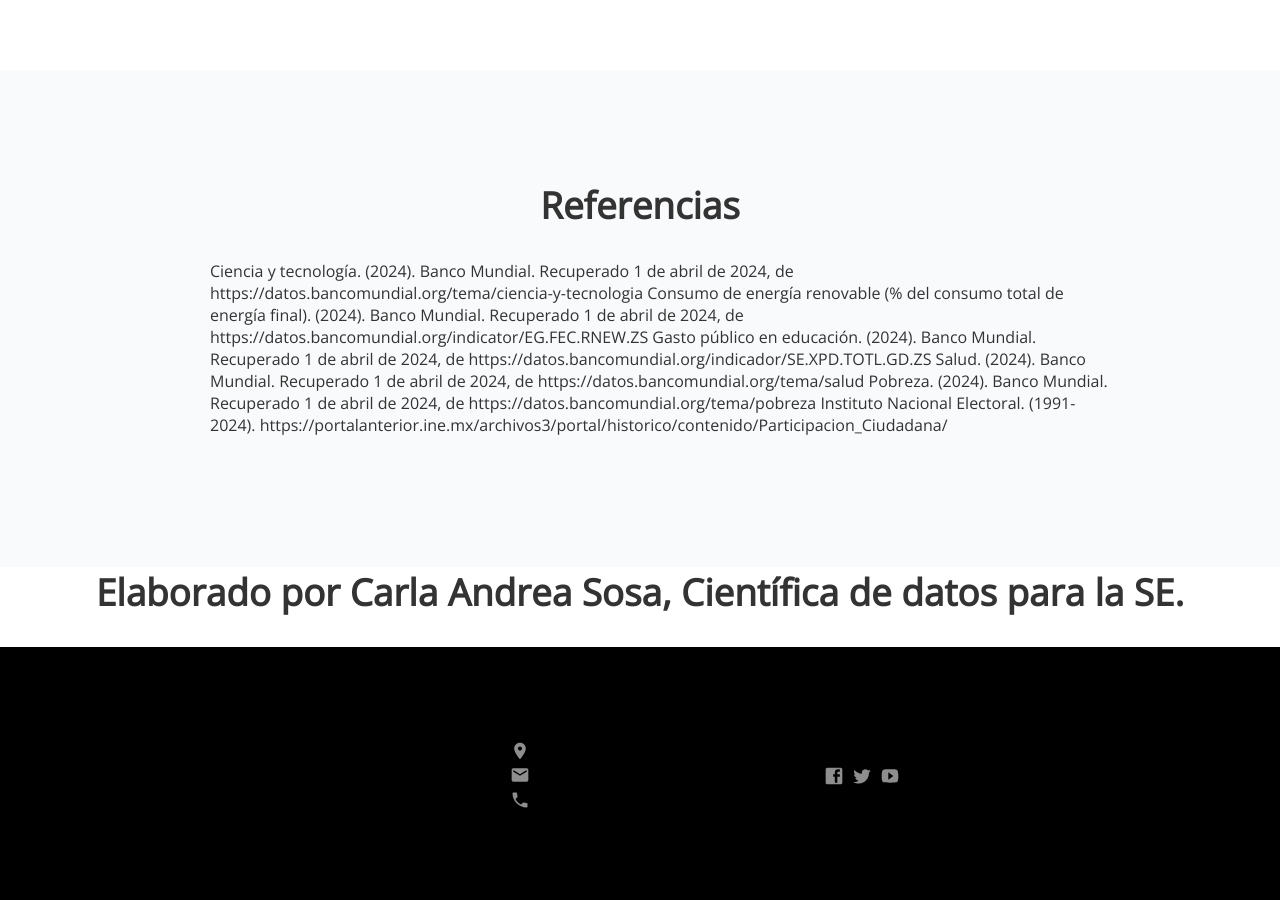
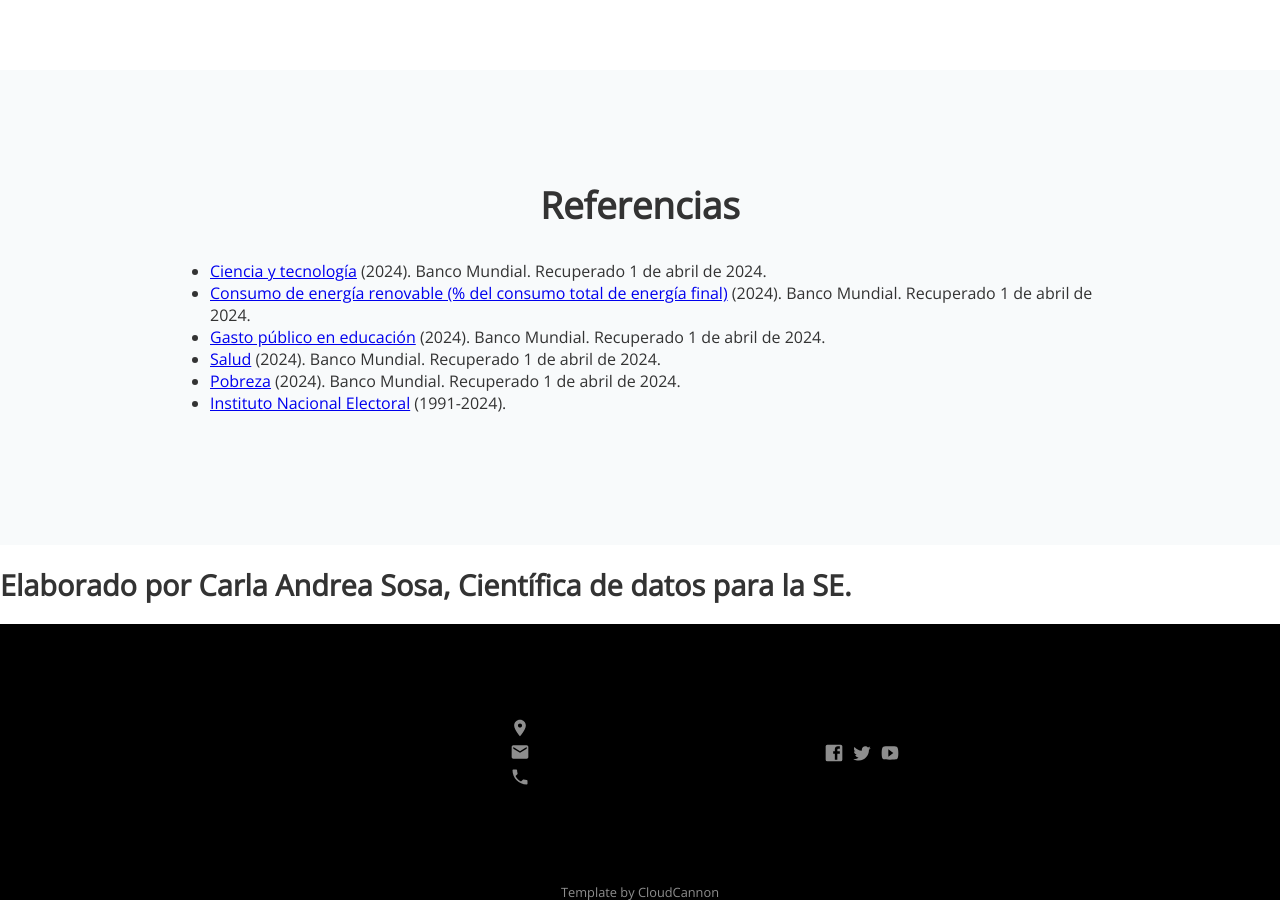
Before and after one commit to carlaAndr/democracia.github.io, a Jekyll site: the page built from index.html, in a window 1280 px wide and 900 px high, scrolled down 5811 px. Built offline with Jekyll 4.4.1, drawn with Linux system fonts in a browser that asks for light colours; nearby versions of some CDN libraries.

Commit message:
Update index.html

```diff
--- a/index.html
+++ b/index.html
@@ -175,31 +175,33 @@
 <div class="darker">
 	<div class="container">
 		<h2 class="editable">Referencias</h2>
+
+
 		<p class="editable" style="text-align: center;">
-		<ul>
-			<ui>
-				Ciencia y tecnología. (2024). Banco Mundial. Recuperado 1 de abril de 2024, de https://datos.bancomundial.org/tema/ciencia-y-tecnologia
-			</ui>
-			<ui>
-				Consumo de energía renovable (% del consumo total de energía final). (2024). Banco Mundial. Recuperado 1 de abril de 2024, de https://datos.bancomundial.org/indicator/EG.FEC.RNEW.ZS
-			</ui>
-			<ui>
-				Gasto público en educación. (2024). Banco Mundial. Recuperado 1 de abril de 2024, de https://datos.bancomundial.org/indicador/SE.XPD.TOTL.GD.ZS
-			</ui>
-			<ui>
-				Salud. (2024). Banco Mundial. Recuperado 1 de abril de 2024, de https://datos.bancomundial.org/tema/salud
-			</ui>
-			<ui>
-				Pobreza. (2024). Banco Mundial. Recuperado 1 de abril de 2024, de https://datos.bancomundial.org/tema/pobreza
-			</ui>
-			<ui>
-				Instituto Nacional Electoral. (1991-2024). https://portalanterior.ine.mx/archivos3/portal/historico/contenido/Participacion_Ciudadana/
-			</ui>
-		</ul>
+		  <ul>
+		    <li>
+		      <a href="https://datos.bancomundial.org/tema/ciencia-y-tecnologia">Ciencia y tecnología</a> (2024). Banco Mundial. Recuperado 1 de abril de 2024.
+		    </li>
+		    <li>
+		      <a href="https://datos.bancomundial.org/indicator/EG.FEC.RNEW.ZS">Consumo de energía renovable (% del consumo total de energía final)</a> (2024). Banco Mundial. Recuperado 1 de abril de 2024.
+		    </li>
+		    <li>
+		      <a href="https://datos.bancomundial.org/indicador/SE.XPD.TOTL.GD.ZS">Gasto público en educación</a> (2024). Banco Mundial. Recuperado 1 de abril de 2024.
+		    </li>
+		    <li>
+		      <a href="https://datos.bancomundial.org/tema/salud">Salud</a> (2024). Banco Mundial. Recuperado 1 de abril de 2024.
+		    </li>
+		    <li>
+		      <a href="https://datos.bancomundial.org/tema/pobreza">Pobreza</a> (2024). Banco Mundial. Recuperado 1 de abril de 2024.
+		    </li>
+		    <li>
+		      <a href="https://portalanterior.ine.mx/archivos3/portal/historico/contenido/Participacion_Ciudadana/">Instituto Nacional Electoral</a> (1991-2024).
+		    </li>
+		  </ul>
 		</p>
 
 	</div>
 </div>
-<h2>
+<h3>
 	Elaborado por Carla Andrea Sosa, Científica de datos para la SE.
-</h2>
+</h3>
```
